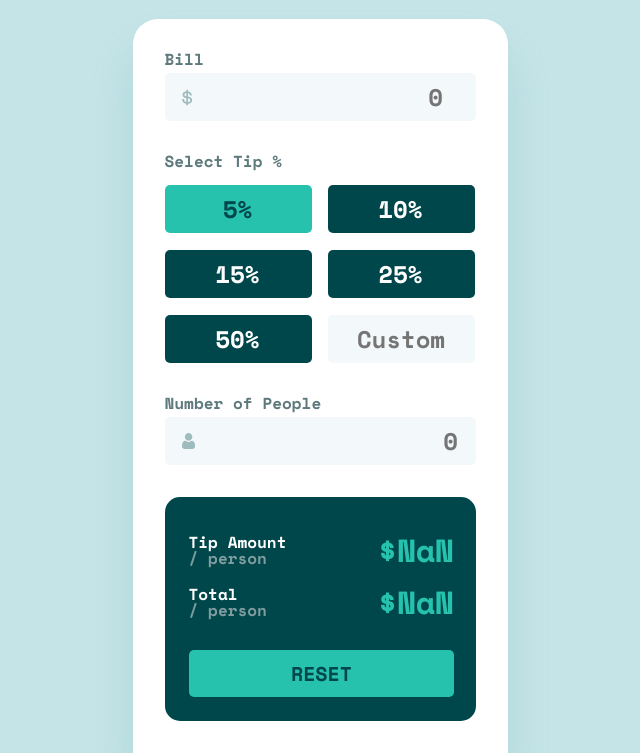
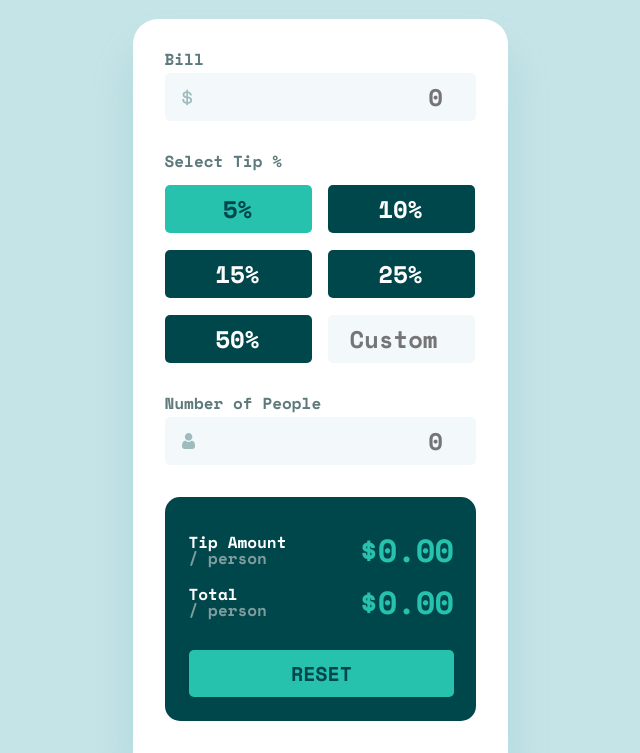
Before and after one commit to anritsetskhla10/tip-calculator-app-main, a plain HTML site: page index.html in a window 1280 px wide. Both pictures are taken after a click on the button "5%". Shown: the part 126-879 px from the top of the page, without its empty margins (320-960 px from the left). Drawn offline with nearby package versions, Linux system fonts and the light colour scheme.

Commit message:
fix: calculator function and html input type

```diff
--- a/index.html
+++ b/index.html
@@ -32,13 +32,13 @@
                   <button class="tip">15%</button>
                   <button class="tip">25%</button>
                   <button class="tip">50%</button>
-                  <input class="tip"  placeholder="Custom">
+                  <input type="number" class="tip"  placeholder="Custom">
                 </div>
               </div>
 
               <div class="people">
                 <label >Number of People <span class="errorMessage"></span></label>
-                <input class="people-input" placeholder="0" >
+                <input type="number" class="people-input" placeholder="0" >
               </div>
         </section>
 
--- a/script.js
+++ b/script.js
@@ -27,6 +27,7 @@ document.addEventListener('DOMContentLoaded', function () {
 
       let numberOfPeople = parseFloat(people.value);
 
+
       if (numberOfPeople <= 0) {
           errorMessage.textContent = 'Can’t be zero';
           people.classList.add('people-error');
@@ -36,13 +37,16 @@ document.addEventListener('DOMContentLoaded', function () {
           }
           errorMessage.textContent = '';
       }
+        if(billAmount && tipPercentage && numberOfPeople ){
+
+            let tipAmount = (billAmount * tipPercentage) / 100 / numberOfPeople;
+            let totalPerPerson = billAmount / numberOfPeople + tipAmount;
+
+            tipResult.textContent = `$${tipAmount.toFixed(2)}`;
+            totalResult.textContent = `$${totalPerPerson.toFixed(2)}`;
+        }
 
 
-      let tipAmount = (billAmount * tipPercentage) / 100 / numberOfPeople;
-      let totalPerPerson = billAmount / numberOfPeople + tipAmount;
-
-      tipResult.textContent = `$${tipAmount.toFixed(2)}`;
-      totalResult.textContent = `$${totalPerPerson.toFixed(2)}`;
   }
 
   function resetCalculator() {
```
